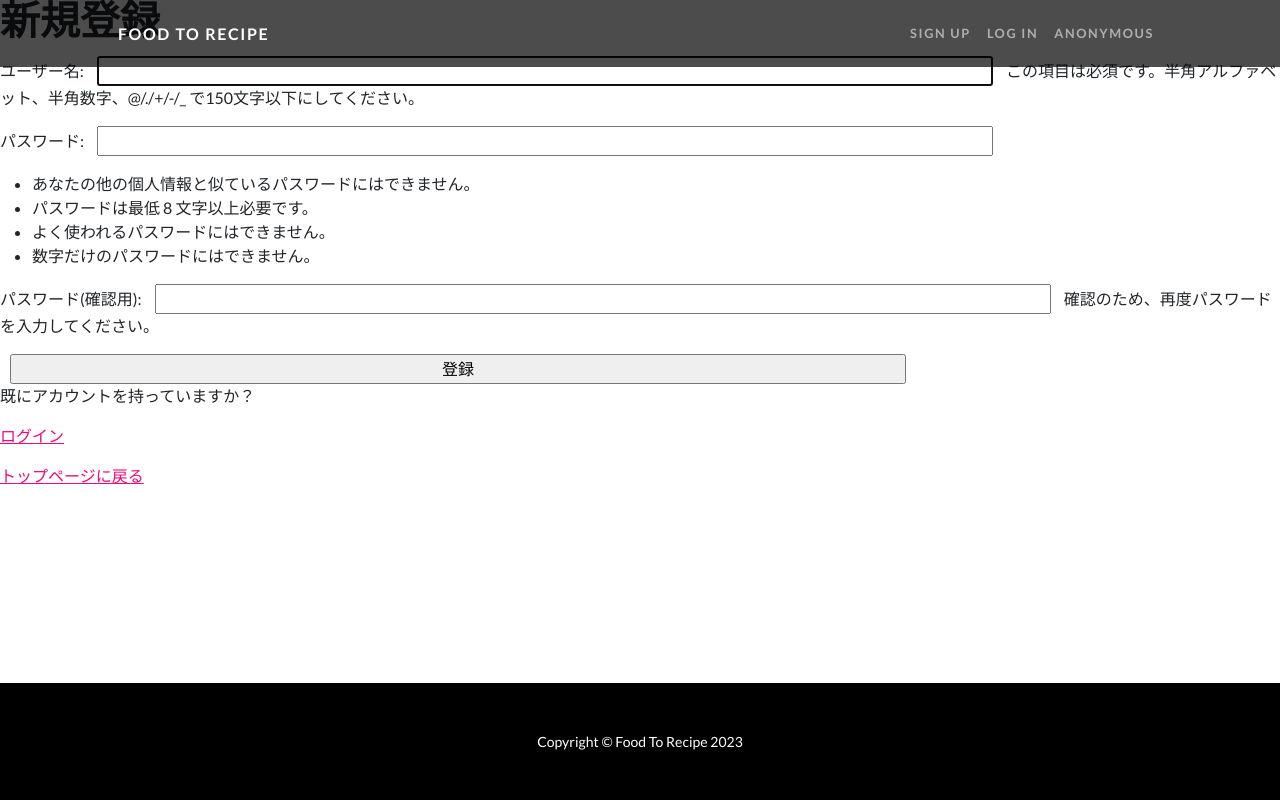
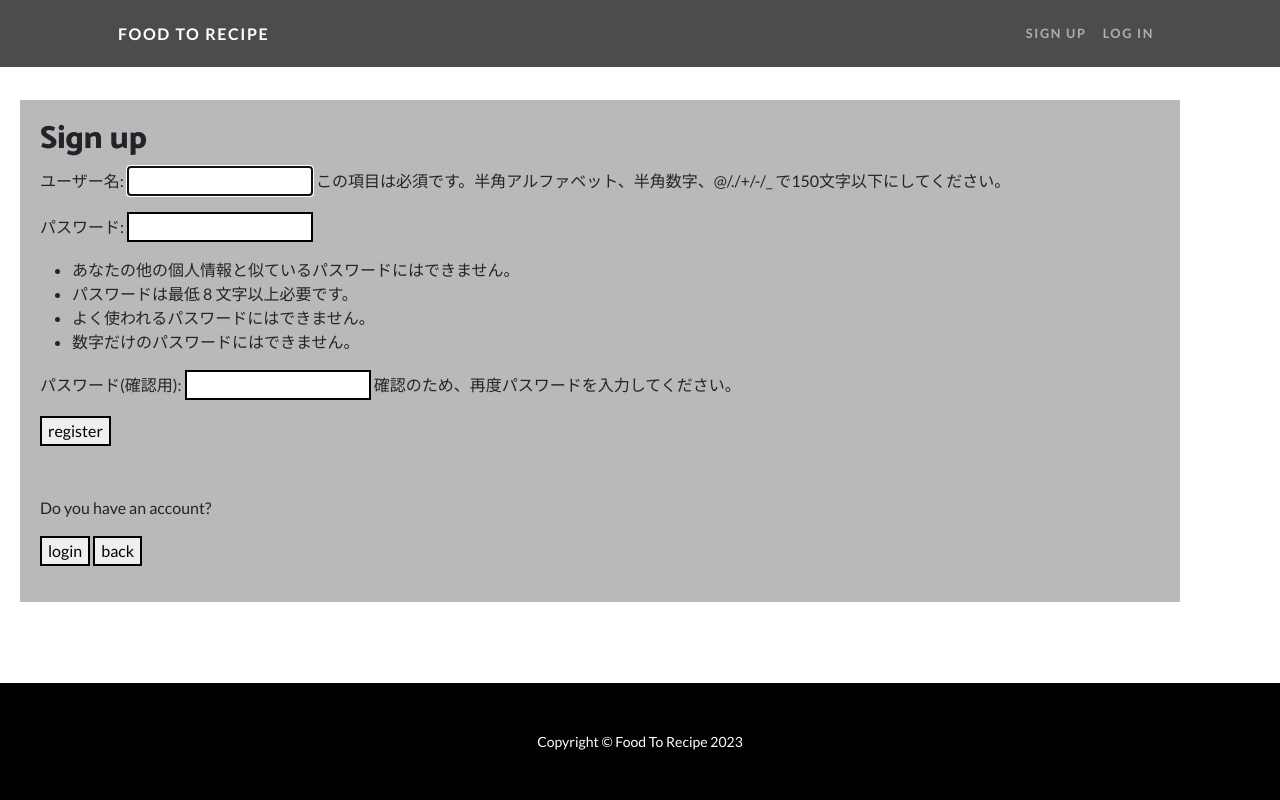
Before and after one commit to kazukiyoda7/food2recipe, a Django app: page /register/ in a window 1280 px wide. Run offline with Django 4.2, Linux system fonts and the light colour scheme; some libraries are stand-ins or nearby versions.

Commit message:
update css

```diff
--- a/food2recipe/food_to_recipe/templates/base.html
+++ b/food2recipe/food_to_recipe/templates/base.html
@@ -39,7 +39,6 @@
                             {% else %}
                                 <li class="nav-item"><a class="nav-link" href="{% url 'food_to_recipe:register'%}">Sign Up</a></li>
                                 <li class="nav-item"><a class="nav-link" href="{% url 'food_to_recipe:login'%}">Log In</a></li>
-                                <li class="nav-item"><span class="nav-link">Anonymous</span></li>
                             {% endif %}
                         </ul>
                     </div>
--- a/food2recipe/food_to_recipe/templates/failure.html
+++ b/food2recipe/food_to_recipe/templates/failure.html
@@ -1,7 +1,9 @@
 {% extends 'base.html' %}
 {% block content %}
 
-<h1>レシピが見つかりませんでした</h1>
-<p><a href="{% url 'food_to_recipe:index' %}">戻る</a></p>
+<div class="failure">
+    <h2>Sorry. Couldn't find the recipe.</h2>
+    <p><a href="{% url 'food_to_recipe:index' %}"><button type="button">back</button></a></p>
+</div>
 
 {% endblock content %}
--- a/food2recipe/food_to_recipe/templates/register.html
+++ b/food2recipe/food_to_recipe/templates/register.html
@@ -1,14 +1,19 @@
 {% extends 'base.html' %}
 {% block content %}
 
-    <h1>新規登録</h1>
+<div class="register">
+    <h2>Sign up</h2>
     <form action="" method="POST">
         {% csrf_token %}
         {{ form.as_p }}
-        <input type="submit" value="登録">
+        <input type="submit" value="register">
     </form>
-    <p>既にアカウントを持っていますか？<p>
-    <p><a href="{% url 'food_to_recipe:login' %}">ログイン</a></p>
-    <p><a href="{% url 'food_to_recipe:index' %}">トップページに戻る</a></p>
+
+    <div class="have-account">
+    <p>Do you have an account?<p>
+    <a href="{% url 'food_to_recipe:login' %}"><button type="button">login</button></a>
+    <a href="{% url 'food_to_recipe:index' %}"><button type="button">back</button></a>
+    </div>
+</div>
 
 {% endblock content %}
--- a/food2recipe/static/css/mystyle.css
+++ b/food2recipe/static/css/mystyle.css
@@ -38,7 +38,7 @@ div.history{
     margin: 10px 0 0 10px;
 }
 
-div.stock{
+.stock{
     background-color: #b9b9b9;
     margin: 1em auto 0;
     width: 65%;
@@ -46,6 +46,7 @@ div.stock{
     margin-right: 5%;
     box-sizing: border-box;
     position: relative;
+    padding-bottom: 20px;
 }
 
 .stock h3{
@@ -86,7 +87,7 @@ div.stock li{
     padding: 10px;
 }
 
-input{
+.my-div-style input{
     width: 70%;
     margin: 0 10px;
 }
@@ -103,3 +104,67 @@ div.mywapper{
     width: 100%;
     overflow: hidden;
 }
+
+.add-food{
+    background-color: #b9b9b9;
+    margin: 100px 1000px 0 20px;
+    padding: 20px 0 20px 20px;
+}
+
+.add-food-container{
+    margin:0 0 0 10px;
+}
+
+.add-form{
+    display: inline;
+}
+
+.delete-form{
+    background-color: #b9b9b9;
+    margin: 100px 1000px 0 20px;
+    padding: 20px 0 20px 20px;
+}
+
+.login{
+    background-color: #b9b9b9;
+    margin: 100px 1000px 0 20px;
+    padding: 20px 0 20px 20px;
+}
+
+.login input {
+    margin: 2px 0;
+}
+
+.failure {
+    background-color: #b9b9b9;
+    margin: 100px 1000px 0 20px;
+    padding: 20px 0 20px 20px;
+}
+
+.failure p{
+    margin-top: 20px;
+}
+
+.anonymous{
+    margin-top: 50px;
+}
+
+.register{
+    background-color: #b9b9b9;
+    margin: 100px 100px 0 20px;
+    padding: 20px 0 20px 20px;
+}
+
+.have-account{
+    margin-top: 50px;
+}
+
+
+/* 共通項目 */
+input{
+    border: 2px solid black;
+}
+
+button{
+    border: 2px solid black;
+}
```
Also changed, not shown: food2recipe/food_to_recipe/templates/add-food.html (+13 -7 lines), food2recipe/food_to_recipe/templates/delete.html (+8 -6 lines), food2recipe/food_to_recipe/templates/index.html (+4 -6 lines), food2recipe/food_to_recipe/templates/login.html (+15 -9 lines), food2recipe/food_to_recipe/templates/member.html (deleted, +0 -46 lines), food2recipe/food_to_recipe/templates/search-recipe.html (deleted, +0 -12 lines).
